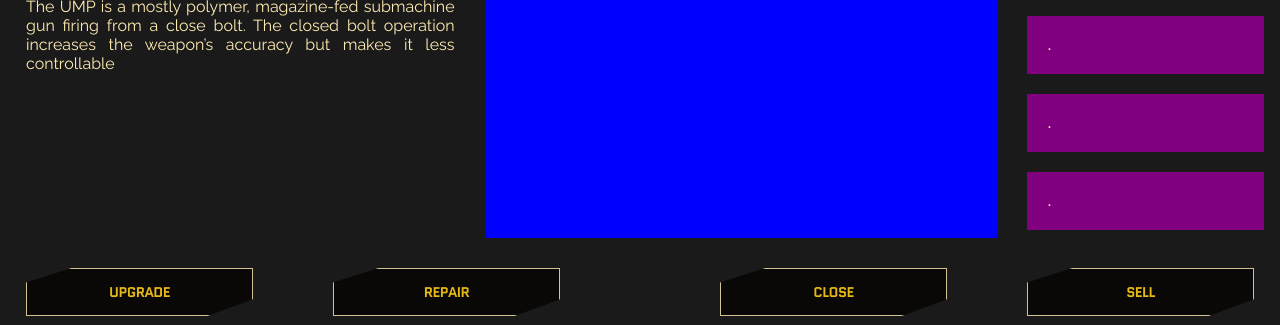
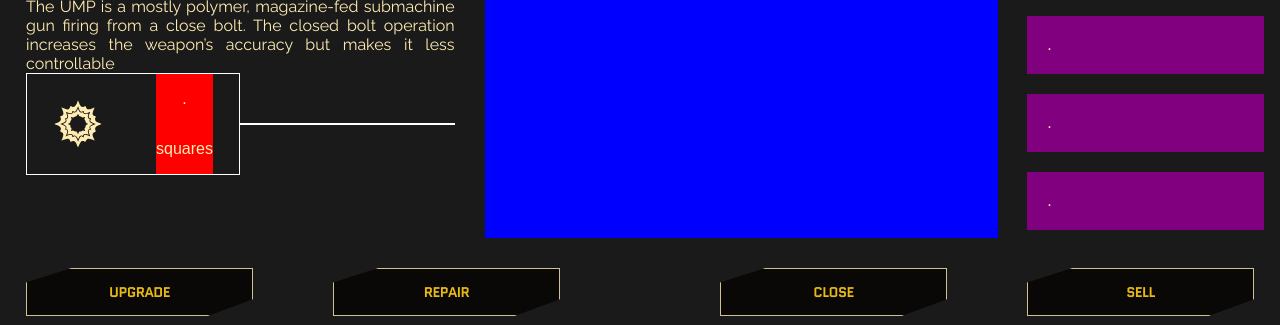
Before and after one commit to muriloramosoficial/gameui, a plain HTML site: page index.html in a window 1280 px wide. Shown: the part 172-497 px from the top of the page. Drawn offline with Linux system fonts and the light colour scheme.

```diff
--- a/global.css
+++ b/global.css
@@ -167,10 +167,48 @@
   margin-right: 10px;
 }
 
+.stats-icon {
+  content: "";
+  /* color: #ffecb2; */
+  width: 50px;
+  height: 50px;
+}
+
+.weapon-info-card {
+  content: "";
+  border: 1px solid white;
+  width: 50%;
+}
+
 .weapon-info-description {
   content: "";
   text-align: justify;
   font-family: "Raleway", sans-serif;
+}
+
+.weapon-info-cards {
+  content: "";
+  display: flex;
+  flex-direction: row;
+  align-items: center;
+}
+
+.weapon-info-card-details {
+  content: "";
+  display: flex;
+  flex-direction: row;
+  justify-content: space-around;
+  align-items: center;
+}
+
+.weapon-info-card-infos {
+  content: "";
+  display: flex;
+  flex-direction: column;
+  /* height: 50px; */
+  /* justify-content: space-between; */
+  align-items: center;
+  background-color: red;
 }
 
 .image-weapons {
--- a/index.html
+++ b/index.html
@@ -48,7 +48,20 @@
             a close bolt. The closed bolt operation increases the weapon’s
             accuracy but makes it less controllable
           </div>
-          <div></div>
+          <div class="weapon-info-cards">
+            <div class="weapon-info-card">
+              <div class="weapon-info-card-details">
+                <img class="stats-icon" src="images/stats-1.svg" alt="" />
+                <div class="weapon-info-card-infos">
+                  <p>.</p>
+                  <p>squares</p>
+                </div>
+              </div>
+            </div>
+            <div class="weapon-info-card">
+              <div class="weapon-info-card-details"></div>
+            </div>
+          </div>
         </div>
 
         <!-- imagem da arma + outras armas -->
```
Also changed, not shown: images/stats-1.svg (added).
